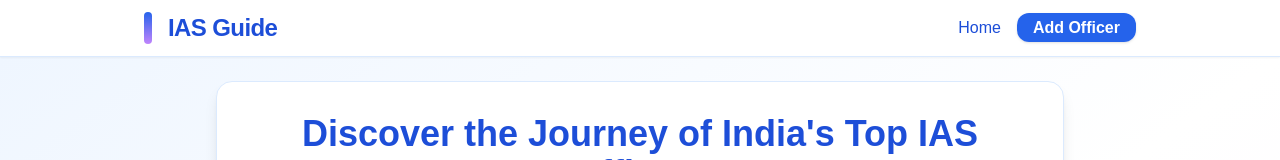
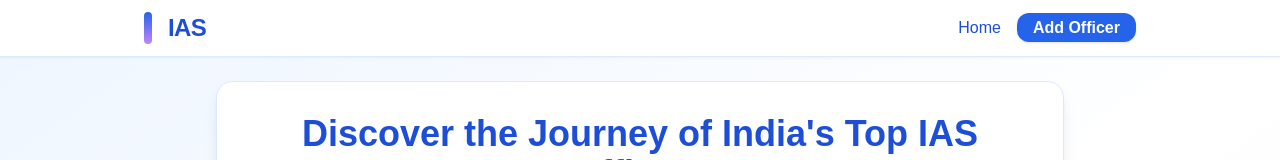
Before and after one commit to KumarPrafull/ias-search, a Next.js app: page / in a window 1280 px wide. Shown: the top 160 px of the page. Built offline with nearby package versions, Linux system fonts and the light colour scheme.

Commit message:
nav bar name update

```diff
--- a/app/components/Header.tsx
+++ b/app/components/Header.tsx
@@ -8,7 +8,7 @@ const Header = () => {
         <Link href="/" className="flex items-center gap-2 group">
           <span className="inline-block w-2 h-8 bg-gradient-to-b from-blue-600 to-purple-400 rounded-full mr-2 group-hover:scale-y-110 transition" />
           <span className="text-2xl font-extrabold text-blue-700 tracking-tight group-hover:text-purple-700 transition">
-            IAS Guide
+            IAS
           </span>
         </Link>
 
```
